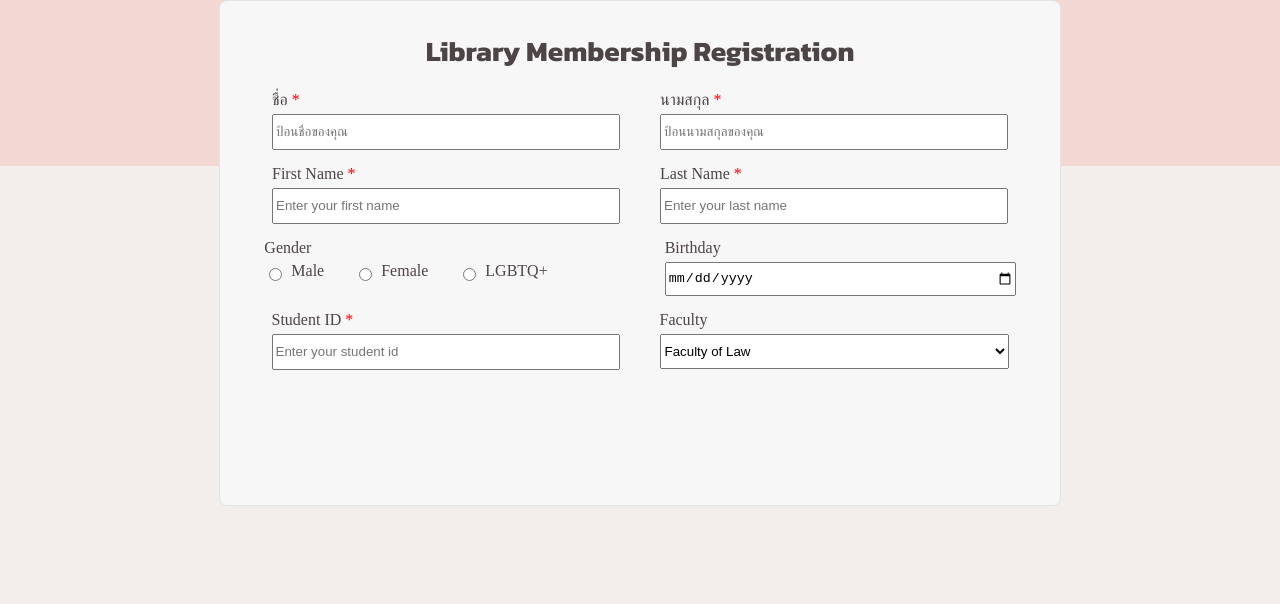
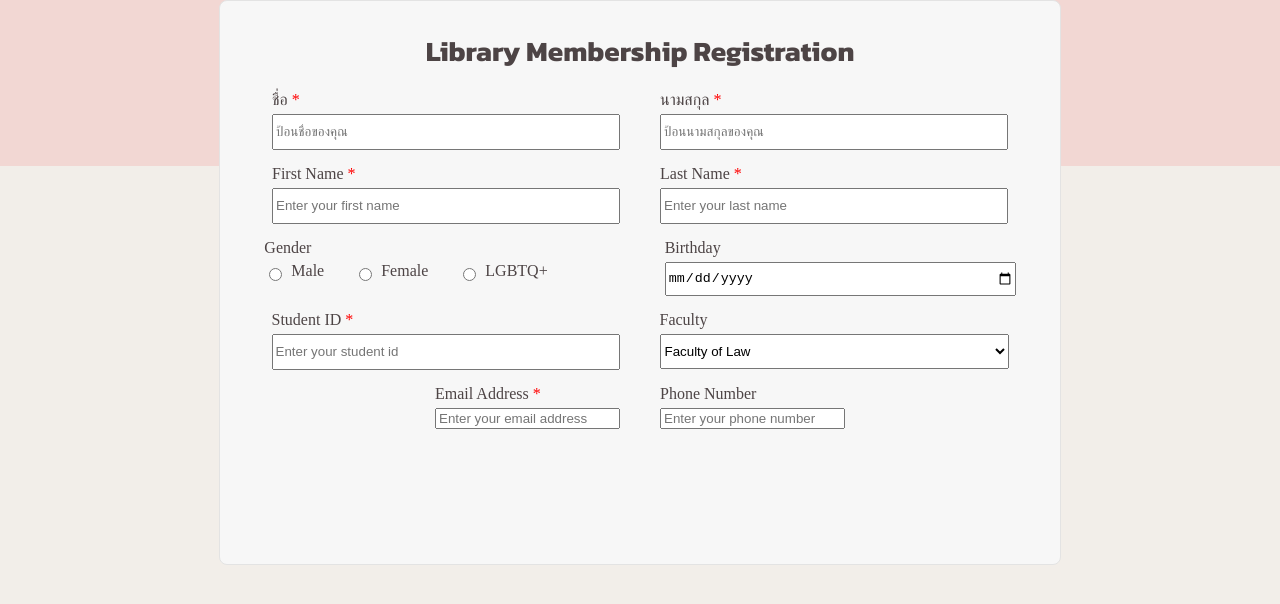
Before and after one commit to napatratanametawong/6709616475_LibraryMembershipApplicationForm, a plain HTML site: page index.html in a window 1280 px wide. Shown: the part 154-758 px from the top of the page. Drawn offline with Linux system fonts and the light colour scheme; a web font is replaced by a local one.

Commit message:
index.html : add form email address & phone number

```diff
--- a/index.html
+++ b/index.html
@@ -100,6 +100,16 @@
             </div>
         </div>
 
+        <div class="form-group">
+            <div>
+                <label for="email">Email Address <span>*</span></label>
+                <input type="text" placeholder="Enter your email address" id="email" name="email" required>
+            </div>
+            <div>
+                <label for="phone">Phone Number</label>
+                <input type="text" placeholder="Enter your phone number" id="phone" name="phone" required>
+            </div>
+        </div>
 
     </form>
 </body>
```
